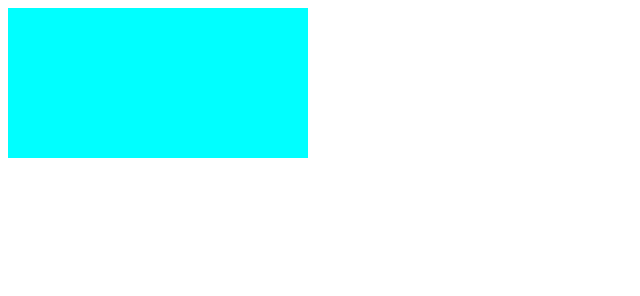
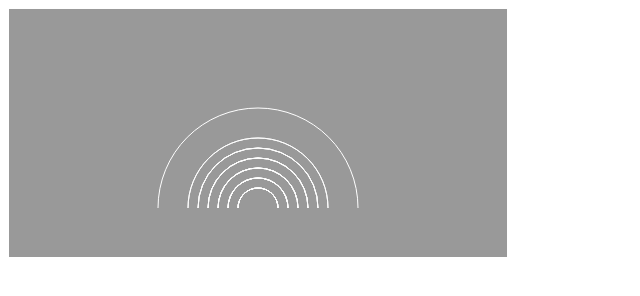
Before and after one commit to asolove/tshirt, a website: page public/index.html in a window 1280 px wide. Shown: the whole page, without its empty margins (0-640 px from the left). Drawn offline with Linux system fonts and the light colour scheme.

Commit message:
Experiment with drawing arcs. Figure out how to collapse lists of effects with _traverse.

```diff
--- a/public/index.html
+++ b/public/index.html
@@ -4,7 +4,7 @@
   <title>T-Shirt Problem</title>
 </head>
 <body>
-  <canvas id="canvas"></canvas>
+  <canvas id="canvas" height="250" width="500"></canvas>
   <script src="index.js"></script>
 </body>
 </html>
--- a/public/index.js
+++ b/public/index.js
@@ -1,30 +1,5 @@
 // Generated by psc-bundle 0.7.6.1
 var PS = { };
-(function(exports) {
-  /* global exports */
-  "use strict";
-
-  // module Control.Monad.Eff
-
-  exports.returnE = function (a) {
-    return function () {
-      return a;
-    };
-  };
-
-  exports.bindE = function (a) {
-    return function (f) {
-      return function () {
-        return f(a())();
-      };
-    };
-  };
-
-  exports.runPure = function (f) {
-    return f();
-  };
-
-})(PS["Control.Monad.Eff"] = PS["Control.Monad.Eff"] || {});
 (function(exports) {
   // Generated by psc version 0.7.6.1
   "use strict";
@@ -115,6 +90,12 @@ var PS = { };
               return $less$times$greater(__dict_Applicative_26["__superclass_Prelude.Apply_0"]())(pure(__dict_Applicative_26)(f))(a);
           };
       };
+  };
+  var append = function (dict) {
+      return dict.append;
+  };
+  var $less$greater = function (__dict_Semigroup_28) {
+      return append(__dict_Semigroup_28);
   };
   var ap = function (__dict_Monad_30) {
       return function (f) {
@@ -136,12 +117,15 @@ var PS = { };
   exports["Category"] = Category;
   exports["Semigroupoid"] = Semigroupoid;
   exports["show"] = show;
+  exports["<>"] = $less$greater;
+  exports["append"] = append;
   exports["ap"] = ap;
   exports["return"] = $$return;
   exports[">>="] = $greater$greater$eq;
   exports["bind"] = bind;
   exports["liftA1"] = liftA1;
   exports["pure"] = pure;
+  exports["<*>"] = $less$times$greater;
   exports["apply"] = apply;
   exports["<$>"] = $less$dollar$greater;
   exports["map"] = map;
@@ -153,6 +137,45 @@ var PS = { };
   exports["categoryFn"] = categoryFn;;
 
 })(PS["Prelude"] = PS["Prelude"] || {});
+(function(exports) {
+  // Generated by psc version 0.7.6.1
+  "use strict";
+  var Prelude = PS["Prelude"];
+  var $times$greater = function (__dict_Apply_1) {
+      return function (a) {
+          return function (b) {
+              return Prelude["<*>"](__dict_Apply_1)(Prelude["<$>"](__dict_Apply_1["__superclass_Prelude.Functor_0"]())(Prelude["const"](Prelude.id(Prelude.categoryFn)))(a))(b);
+          };
+      };
+  };
+  exports["*>"] = $times$greater;;
+
+})(PS["Control.Apply"] = PS["Control.Apply"] || {});
+(function(exports) {
+  /* global exports */
+  "use strict";
+
+  // module Control.Monad.Eff
+
+  exports.returnE = function (a) {
+    return function () {
+      return a;
+    };
+  };
+
+  exports.bindE = function (a) {
+    return function (f) {
+      return function () {
+        return f(a())();
+      };
+    };
+  };
+
+  exports.runPure = function (f) {
+    return f();
+  };
+
+})(PS["Control.Monad.Eff"] = PS["Control.Monad.Eff"] || {});
 (function(exports) {
   // Generated by psc version 0.7.6.1
   "use strict";
@@ -293,6 +316,144 @@ var PS = { };
 
 })(PS["Control.Monad.ST"] = PS["Control.Monad.ST"] || {});
 (function(exports) {
+  /* global exports */
+  "use strict";
+
+  // module Data.Foldable
+
+  exports.foldrArray = function (f) {
+    return function (init) {
+      return function (xs) {
+        var acc = init;
+        var len = xs.length;
+        for (var i = len - 1; i >= 0; i--) {
+          acc = f(xs[i])(acc);
+        }
+        return acc;
+      };
+    };
+  };
+
+  exports.foldlArray = function (f) {
+    return function (init) {
+      return function (xs) {
+        var acc = init;
+        var len = xs.length;
+        for (var i = 0; i < len; i++) {
+          acc = f(acc)(xs[i]);
+        }
+        return acc;
+      };
+    };
+  };
+
+})(PS["Data.Foldable"] = PS["Data.Foldable"] || {});
+(function(exports) {
+  // Generated by psc version 0.7.6.1
+  "use strict";
+  var Prelude = PS["Prelude"];
+  var mempty = function (dict) {
+      return dict.mempty;
+  };
+  exports["mempty"] = mempty;;
+
+})(PS["Data.Monoid"] = PS["Data.Monoid"] || {});
+(function(exports) {
+  // Generated by psc version 0.7.6.1
+  "use strict";
+  var Prelude = PS["Prelude"];
+  var Control_Alt = PS["Control.Alt"];
+  var Control_Alternative = PS["Control.Alternative"];
+  var Control_Extend = PS["Control.Extend"];
+  var Control_MonadPlus = PS["Control.MonadPlus"];
+  var Control_Plus = PS["Control.Plus"];
+  var Data_Functor_Invariant = PS["Data.Functor.Invariant"];
+  var Data_Monoid = PS["Data.Monoid"];
+  var Nothing = (function () {
+      function Nothing() {
+
+      };
+      Nothing.value = new Nothing();
+      return Nothing;
+  })();
+  var Just = (function () {
+      function Just(value0) {
+          this.value0 = value0;
+      };
+      Just.create = function (value0) {
+          return new Just(value0);
+      };
+      return Just;
+  })();
+  exports["Nothing"] = Nothing;
+  exports["Just"] = Just;;
+
+})(PS["Data.Maybe"] = PS["Data.Maybe"] || {});
+(function(exports) {
+  // Generated by psc version 0.7.6.1
+  "use strict";
+  var $foreign = PS["Data.Foldable"];
+  var Prelude = PS["Prelude"];
+  var Control_Apply = PS["Control.Apply"];
+  var Data_Maybe = PS["Data.Maybe"];
+  var Data_Maybe_First = PS["Data.Maybe.First"];
+  var Data_Maybe_Last = PS["Data.Maybe.Last"];
+  var Data_Monoid = PS["Data.Monoid"];
+  var Data_Monoid_Additive = PS["Data.Monoid.Additive"];
+  var Data_Monoid_Conj = PS["Data.Monoid.Conj"];
+  var Data_Monoid_Disj = PS["Data.Monoid.Disj"];
+  var Data_Monoid_Dual = PS["Data.Monoid.Dual"];
+  var Data_Monoid_Endo = PS["Data.Monoid.Endo"];
+  var Data_Monoid_Multiplicative = PS["Data.Monoid.Multiplicative"];
+  var Foldable = function (foldMap, foldl, foldr) {
+      this.foldMap = foldMap;
+      this.foldl = foldl;
+      this.foldr = foldr;
+  };
+  var foldr = function (dict) {
+      return dict.foldr;
+  };
+  var traverse_ = function (__dict_Applicative_0) {
+      return function (__dict_Foldable_1) {
+          return function (f) {
+              return foldr(__dict_Foldable_1)(function (_109) {
+                  return Control_Apply["*>"](__dict_Applicative_0["__superclass_Prelude.Apply_0"]())(f(_109));
+              })(Prelude.pure(__dict_Applicative_0)(Prelude.unit));
+          };
+      };
+  };
+  var foldl = function (dict) {
+      return dict.foldl;
+  };
+  var foldMapDefaultR = function (__dict_Foldable_26) {
+      return function (__dict_Monoid_27) {
+          return function (f) {
+              return function (xs) {
+                  return foldr(__dict_Foldable_26)(function (x) {
+                      return function (acc) {
+                          return Prelude["<>"](__dict_Monoid_27["__superclass_Prelude.Semigroup_0"]())(f(x))(acc);
+                      };
+                  })(Data_Monoid.mempty(__dict_Monoid_27))(xs);
+              };
+          };
+      };
+  };
+  var foldableArray = new Foldable(function (__dict_Monoid_28) {
+      return foldMapDefaultR(foldableArray)(__dict_Monoid_28);
+  }, $foreign.foldlArray, $foreign.foldrArray);
+  var foldMap = function (dict) {
+      return dict.foldMap;
+  };
+  exports["Foldable"] = Foldable;
+  exports["traverse_"] = traverse_;
+  exports["foldMapDefaultR"] = foldMapDefaultR;
+  exports["foldMap"] = foldMap;
+  exports["foldl"] = foldl;
+  exports["foldr"] = foldr;
+  exports["foldableArray"] = foldableArray;;
+
+})(PS["Data.Foldable"] = PS["Data.Foldable"] || {});
+(function(exports) {
   // Generated by psc version 0.7.6.1
   "use strict";
   var Prelude = PS["Prelude"];
@@ -477,37 +638,6 @@ var PS = { };
   exports["functorCoyoneda"] = functorCoyoneda;;
 
 })(PS["Data.Coyoneda"] = PS["Data.Coyoneda"] || {});
-(function(exports) {
-  // Generated by psc version 0.7.6.1
-  "use strict";
-  var Prelude = PS["Prelude"];
-  var Control_Alt = PS["Control.Alt"];
-  var Control_Alternative = PS["Control.Alternative"];
-  var Control_Extend = PS["Control.Extend"];
-  var Control_MonadPlus = PS["Control.MonadPlus"];
-  var Control_Plus = PS["Control.Plus"];
-  var Data_Functor_Invariant = PS["Data.Functor.Invariant"];
-  var Data_Monoid = PS["Data.Monoid"];
-  var Nothing = (function () {
-      function Nothing() {
-
-      };
-      Nothing.value = new Nothing();
-      return Nothing;
-  })();
-  var Just = (function () {
-      function Just(value0) {
-          this.value0 = value0;
-      };
-      Just.create = function (value0) {
-          return new Just(value0);
-      };
-      return Just;
-  })();
-  exports["Nothing"] = Nothing;
-  exports["Just"] = Just;;
-
-})(PS["Data.Maybe"] = PS["Data.Maybe"] || {});
 (function(exports) {
   // Generated by psc version 0.7.6.1
   "use strict";
@@ -2318,30 +2448,72 @@ var PS = { };
 
 })(PS["Graphics.Canvas.Free"] = PS["Graphics.Canvas.Free"] || {});
 (function(exports) {
+  /* global exports */
+  "use strict";
+
+  exports.pi = Math.PI;
+
+})(PS["Math"] = PS["Math"] || {});
+(function(exports) {
   // Generated by psc version 0.7.6.1
   "use strict";
+  var $foreign = PS["Math"];
+  exports["pi"] = $foreign.pi;;
+
+})(PS["Math"] = PS["Math"] || {});
+(function(exports) {
+  // Generated by psc version 0.7.6.1
+  "use strict";
   var Prelude = PS["Prelude"];
-  var Control_Monad_Eff = PS["Control.Monad.Eff"];
+  var Control_Monad_Free = PS["Control.Monad.Free"];
+  var Data_Foldable = PS["Data.Foldable"];
   var Data_Maybe_Unsafe = PS["Data.Maybe.Unsafe"];
   var Graphics_Canvas = PS["Graphics.Canvas"];
   var Graphics_Canvas_Free = PS["Graphics.Canvas.Free"];
-  var Control_Monad_Free = PS["Control.Monad.Free"];
+  var $$Math = PS["Math"];
   var Data_Coyoneda = PS["Data.Coyoneda"];
+  var Control_Monad_Eff = PS["Control.Monad.Eff"];
+  var width = 500.0;
+  var height = 250.0;
+  var centerY = 200.0;
+  var centerX = 250.0;
+  var arcAboveRobot = function (r) {
+      return Prelude.bind(Control_Monad_Free.bindFree(Data_Coyoneda.functorCoyoneda))(Graphics_Canvas_Free.moveTo(centerX - r)(centerY))(function () {
+          return Prelude.bind(Control_Monad_Free.bindFree(Data_Coyoneda.functorCoyoneda))(Graphics_Canvas_Free.arc({
+              x: centerX,
+              y: centerY,
+              r: r,
+              start: $$Math.pi,
+              end: 0.0
+          }))(function () {
+              return Graphics_Canvas_Free.stroke;
+          });
+      });
+  };
   var main = function __do() {
       var _1 = Graphics_Canvas.getCanvasElementById("canvas")();
       var _0 = Graphics_Canvas.getContext2D(Data_Maybe_Unsafe.fromJust(_1))();
-      return Graphics_Canvas_Free.runGraphics(_0)(Prelude.bind(Control_Monad_Free.bindFree(Data_Coyoneda.functorCoyoneda))(Graphics_Canvas_Free.setFillStyle("#00FFFF"))(function () {
+      return Graphics_Canvas_Free.runGraphics(_0)(Prelude.bind(Control_Monad_Free.bindFree(Data_Coyoneda.functorCoyoneda))(Graphics_Canvas_Free.setFillStyle("#999999"))(function () {
           return Prelude.bind(Control_Monad_Free.bindFree(Data_Coyoneda.functorCoyoneda))(Graphics_Canvas_Free.rect({
               x: 0.0,
               y: 0.0,
-              w: 400.0,
-              h: 600.0
+              w: width,
+              h: height
           }))(function () {
-              return Graphics_Canvas_Free.fill;
+              return Prelude.bind(Control_Monad_Free.bindFree(Data_Coyoneda.functorCoyoneda))(Graphics_Canvas_Free.fill)(function () {
+                  return Prelude.bind(Control_Monad_Free.bindFree(Data_Coyoneda.functorCoyoneda))(Graphics_Canvas_Free.setStrokeStyle("#FFFFFF"))(function () {
+                      return Data_Foldable.traverse_(Control_Monad_Free.applicativeFree(Data_Coyoneda.functorCoyoneda))(Data_Foldable.foldableArray)(arcAboveRobot)([ 20.0, 30.0, 40.0, 50.0, 60.0, 70.0, 100.0 ]);
+                  });
+              });
           });
       }))();
   };
-  exports["main"] = main;;
+  exports["arcAboveRobot"] = arcAboveRobot;
+  exports["main"] = main;
+  exports["centerY"] = centerY;
+  exports["centerX"] = centerX;
+  exports["width"] = width;
+  exports["height"] = height;;
 
 })(PS["Main"] = PS["Main"] || {});
 
```
Also changed, not shown: 1 other file.
